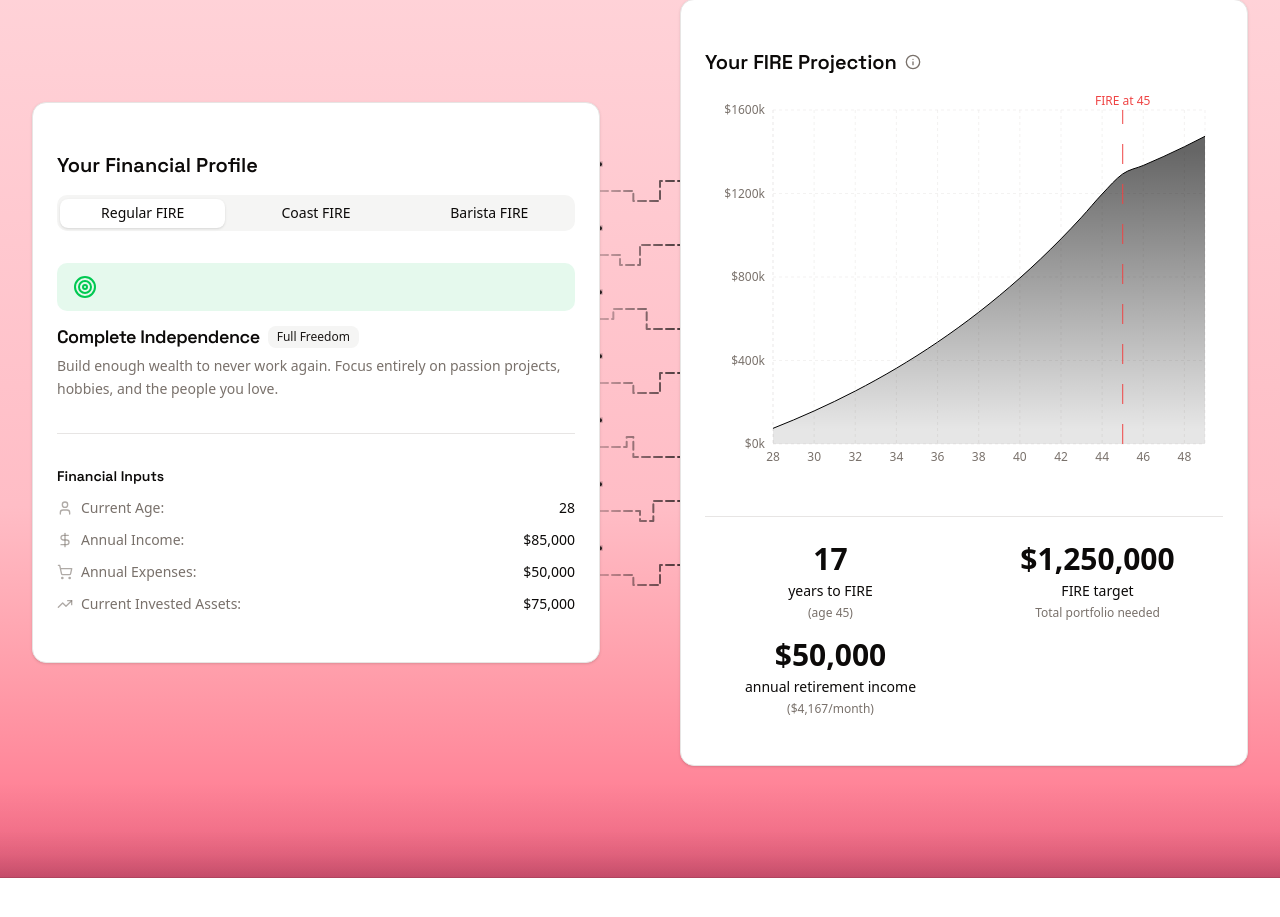
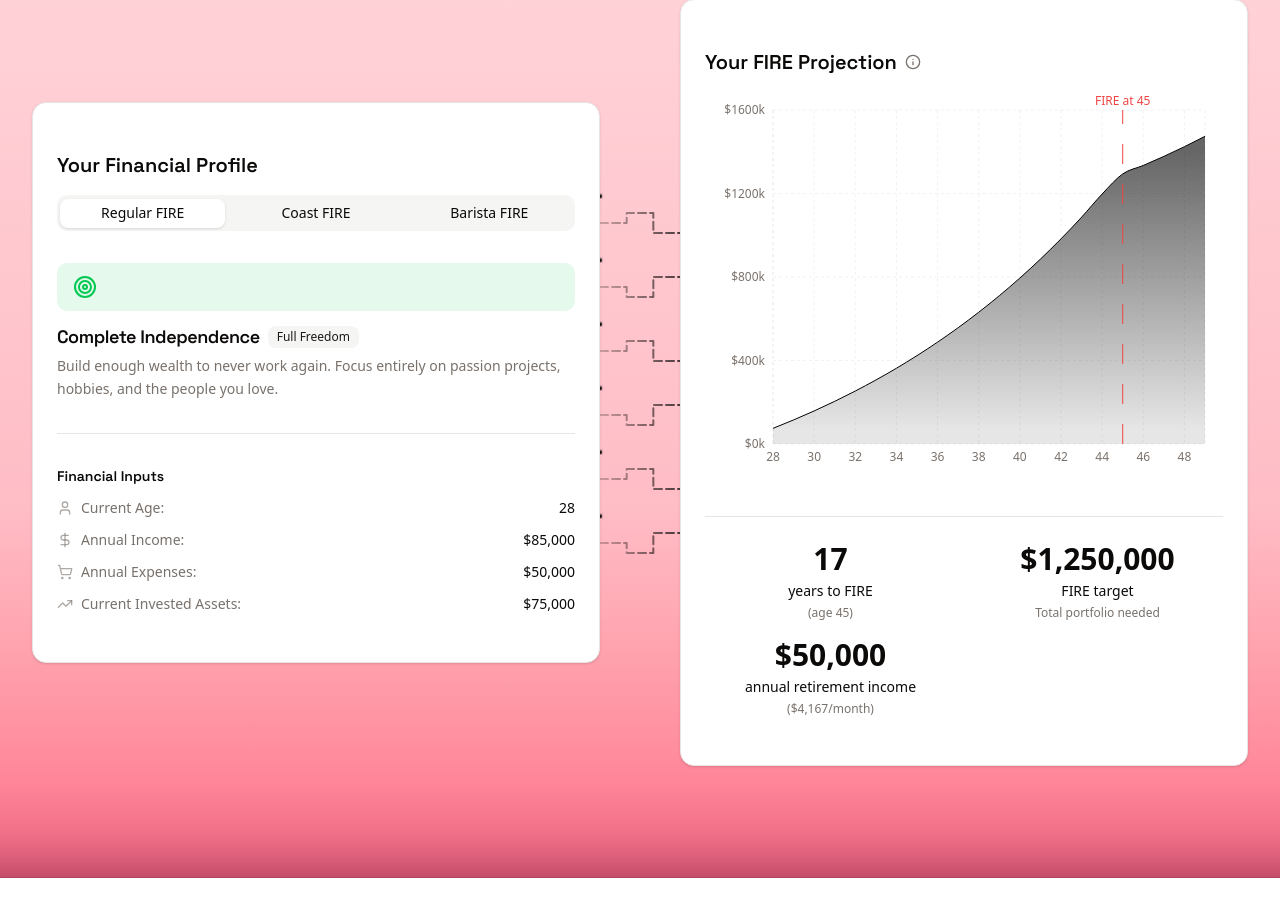
Before and after one commit to schelskedevco/ignidash-legacy, a Next.js app: page / in a window 1280 px wide. Shown: the part 1094-2011 px from the top of the page. Built offline with nearby package versions, Linux system fonts and the light colour scheme.

Commit message:
fix wires

```diff
--- a/src/components/features/fire-scenarios/components/connecting-wire.tsx
+++ b/src/components/features/fire-scenarios/components/connecting-wire.tsx
@@ -6,7 +6,6 @@ import { useEffect, useState } from "react";
 interface ConnectingWireProps {
   className?: string;
   idx: number;
-  variant?: "step" | "tight" | "wide" | "flip" | "lean";
   direction?: "normal" | "reverse";
 }
 
@@ -19,19 +18,17 @@ const getWireColors = (isDark: boolean) => ({
 
 // Common SVG definitions component
 function WireSvgDefs({
-  variant,
   direction,
   idx,
   colors,
   isVertical = false,
 }: {
-  variant: string;
   direction: string;
   idx: number;
   colors: ReturnType<typeof getWireColors>;
   isVertical?: boolean;
 }) {
-  const gradientId = `wireGradient${isVertical ? "V" : "H"}-${variant}-${direction}-${idx}`;
+  const gradientId = `wireGradient${isVertical ? "V" : "H"}-${direction}-${idx}`;
   const sparkGlowId = `sparkGlow${isVertical ? "V" : ""}-${idx}`;
 
   return (
@@ -104,7 +101,6 @@ function SparkAnimation({
 export function ConnectingWire({
   className = "",
   idx,
-  variant = "step",
   direction = "normal",
 }: ConnectingWireProps) {
   const { resolvedTheme } = useTheme();
@@ -118,16 +114,7 @@ export function ConnectingWire({
   const isDark = mounted ? resolvedTheme === "dark" : false;
   const colors = getWireColors(isDark);
 
-  // Shape breakdown: [left, middle, right] all must sum to 120
-  const shape: Record<string, [number, number, number]> = {
-    step: [30, 30, 60],
-    tight: [20, 50, 50],
-    wide: [40, 10, 70],
-    flip: [50, 40, 30],
-    lean: [60, 20, 40],
-  };
-
-  const [left, middle, right] = shape[variant] || shape.step;
+  const [left, middle, right] = [40, 40, 40];
   const total = left + middle + right;
 
   // Directional vertical values
@@ -166,7 +153,6 @@ export function ConnectingWire({
           preserveAspectRatio="xMidYMid meet"
         >
           <WireSvgDefs
-            variant={variant}
             direction={direction}
             idx={idx}
             colors={colors}
@@ -176,7 +162,7 @@ export function ConnectingWire({
           <path
             id={`pathH-${idx}`}
             d={horizontalPath}
-            stroke={`url(#wireGradientH-${variant}-${direction}-${idx})`}
+            stroke={`url(#wireGradientH-${direction}-${idx})`}
             strokeWidth="3"
             strokeLinejoin="round"
             strokeLinecap="round"
@@ -209,7 +195,6 @@ export function ConnectingWire({
           preserveAspectRatio="xMidYMid meet"
         >
           <WireSvgDefs
-            variant={variant}
             direction={direction}
             idx={idx}
             colors={colors}
@@ -219,7 +204,7 @@ export function ConnectingWire({
           <path
             id={`pathV-${idx}`}
             d={verticalPath}
-            stroke={`url(#wireGradientV-${variant}-${direction}-${idx})`}
+            stroke={`url(#wireGradientV-${direction}-${idx})`}
             strokeWidth="3"
             strokeLinejoin="round"
             strokeLinecap="round"
--- a/src/components/features/fire-scenarios/fire-scenarios-section.tsx
+++ b/src/components/features/fire-scenarios/fire-scenarios-section.tsx
@@ -22,8 +22,6 @@ export function FireScenariosSection() {
   const outputs = calculateProjections(scenario);
   const growthData = generateGrowthData(scenario, outputs);
 
-  const hiddenWire = "hidden sm:flex";
-
   return (
     <ProductPageSection
       id="fire-scenarios"
@@ -46,23 +44,12 @@ export function FireScenariosSection() {
         />
 
         <div className="flex flex-row justify-center lg:flex-col">
-          <ConnectingWire
-            className={hiddenWire}
-            idx={0}
-            variant="flip"
-            direction="normal"
-          />
-          <ConnectingWire idx={1} variant="step" direction="normal" />
-          <ConnectingWire idx={2} variant="tight" direction="reverse" />
-          <ConnectingWire idx={3} variant="flip" direction="normal" />
-          <ConnectingWire idx={4} variant="wide" direction="reverse" />
-          <ConnectingWire idx={5} variant="lean" direction="normal" />
-          <ConnectingWire
-            className={hiddenWire}
-            idx={6}
-            variant="flip"
-            direction="normal"
-          />
+          <ConnectingWire idx={0} direction="reverse" />
+          <ConnectingWire idx={1} />
+          <ConnectingWire idx={2} direction="reverse" />
+          <ConnectingWire idx={3} />
+          <ConnectingWire idx={4} direction="reverse" />
+          <ConnectingWire idx={5} />
         </div>
 
         {/* Right Panel - Financial Outputs */}
```
